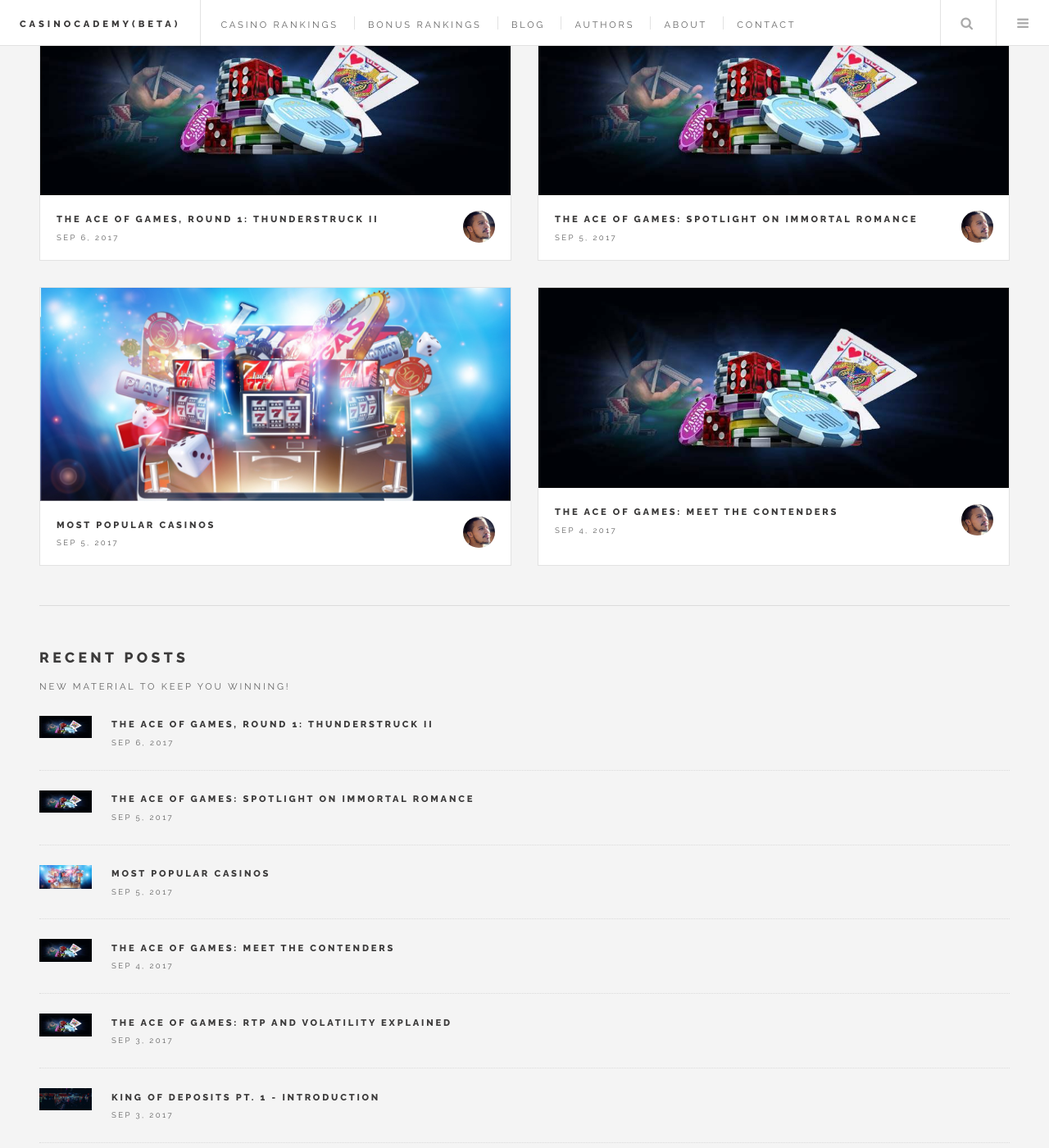
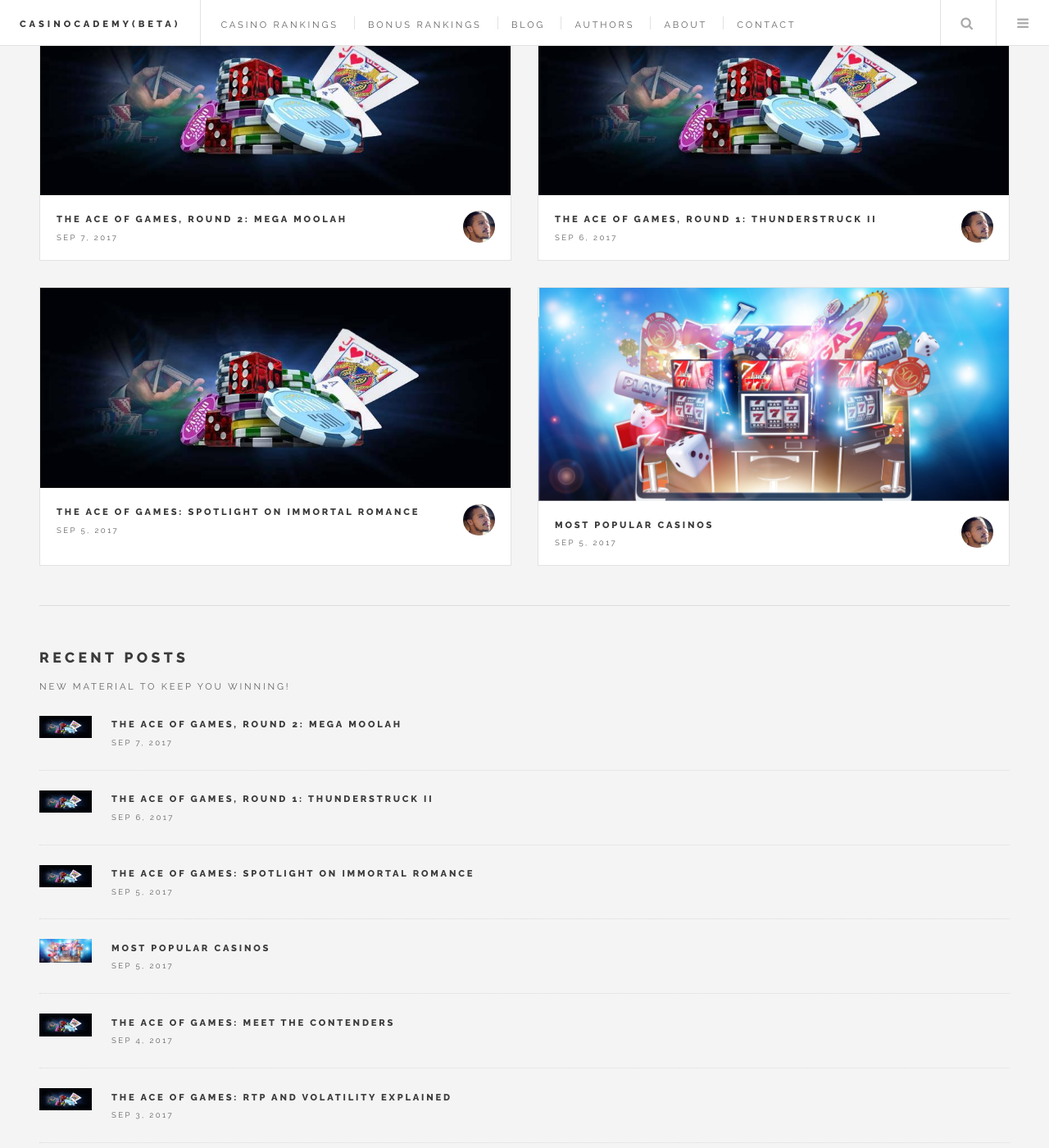
Before and after one commit to MI6-EMP-ID-007/MI6-EMP-ID-007.github.io, a Jekyll site: the page built from _posts/2017-09-01-Hello.md, in a window 1280 px wide and 1400 px high, scrolled down 2410 px. Shown: the whole window at 82% size. Built offline with Jekyll 4.4.1, drawn with Linux system fonts in a browser that asks for light colours; part of the change alters nothing that is shown; some of the changed text lies outside the part shown.

Commit message:
Add Ace of Games Round 2: Mega Moolah post; link from Meet the Contenders
Co-Authored-By: Claude Sonnet 5.5 <noreply@anthropic.com>

```diff
--- a/_posts/2017-09-04-The-Ace-of-Games.md
+++ b/_posts/2017-09-04-The-Ace-of-Games.md
@@ -17,7 +17,7 @@ Many players have a favourite casino, and most casinos stock games from a handfu
 
 - **Thunderstruck II.** A Norse mythology slot with 243 ways to win. Its bonus round, the Great Hall of Spins, unlocks new features the more often you reach it.
 - **Immortal Romance.** A vampire love story with 243 ways to win and a bonus round built around its four main characters. Read more in our [Spotlight on Immortal Romance]({% post_url 2017-09-05-The-Ace-of-Games %}).
-- **Mega Moolah.** A progressive jackpot slot. A slice of every bet feeds a jackpot that can grow into a life-changing sum, which puts it in a category of its own.
+- **Mega Moolah.** A progressive jackpot slot. A slice of every bet feeds a jackpot that can grow into a life-changing sum, which puts it in a category of its own. Read our [Round 2 review]({% post_url 2017-09-07-The-Ace-of-Games %}).
 
 **NetEnt**
 
--- /dev/null
+++ b/_posts/2017-09-07-The-Ace-of-Games.md
@@ -0,0 +1,51 @@
+---
+layout: posts
+title: "The Ace of Games, Round 2: Mega Moolah"
+author: Andrew Morris
+topic: Games
+description: "Round 2 of The Ace of Games: our review of Microgaming's Mega Moolah, its four progressive jackpots and what its low RTP means for you."
+headerImg: theAceOfGamesGeneric.jpg
+subtitle: |
+    One Game will be crowned as the undisputed winner amongst the Games. Can a jackpot giant take the title?
+---
+
+<h2>The slot that has made more millionaires than any other</h2>
+
+Round 1 gave us an electric classic. Round 2 is a very different kind of contender. This one does not try to win you over with fancy bonus rounds or a cinematic intro. It wins you over with a number that sits above the reels and keeps on climbing.
+<!--more-->
+Welcome back to The Ace of Games, our search for the best online Casino game in the world. If you missed the build-up, the links at the bottom of this page will catch you up. Today we are taking a look at the one and only Mega Moolah.
+
+The setup could not be simpler. Mega Moolah is a safari-themed slot with 5 reels, 3 rows and 25 fixed paylines. Lions, elephants, giraffes and zebras fill the reels, and the whole thing looks every bit as old as it is. Microgaming released it back in 2006 and, unlike many games from that era, it never faded away. It never needed to. It has one trick, and it is a very good one.
+
+**Four jackpots, one wheel**
+
+Mega Moolah is a progressive jackpot slot. A small slice of every bet placed on the game, at every casino that offers it, is added to a shared prize pool. That is why the top prize can grow into a sum that no ordinary slot could ever afford to pay.
+
+There are four jackpots in total: Mini, Minor, Major and the mighty Mega. Any spin on the game can trigger the Jackpot Wheel, and once the wheel appears you are guaranteed to win one of the four. Bigger bets give you better odds of landing the bigger jackpots, but you do not need a huge stake to be in with a chance.
+
+**The Lion and the Monkey**
+
+Away from the jackpot, the game keeps things simple. The lion is the wild, and he substitutes for other symbols and doubles the wins he helps to create. The monkey is the scatter. Land three or more of them and you will trigger 15 free spins in which every win is tripled.
+
+It is a solid feature, but let us be honest, it is not the reason anybody plays this game. Compare it with the Great Hall of Spins in [Thunderstruck II]({% post_url 2017-09-06-The-Ace-of-Games %}) and you can see where Microgaming spent its effort.
+
+**Here is the catch**
+
+Remember what we said about win percentages in [RTP and Volatility Explained]({% post_url 2017-09-03-The-Ace-of-Games %})? Mega Moolah is the perfect example of why that number matters. Its RTP is commonly listed at around 88%, which is a lot lower than most slots. Because a part of every bet feeds the jackpot, less of it goes back to you in regular wins.
+
+That does not make it a bad game. It makes it a different kind of game. You are not paying for steady value here, you are paying for a lottery ticket that you can spin. Expect quiet stretches, and treat any session as entertainment first and a shot at the big one second.
+
+**Does it pay?**
+
+Sometimes it pays spectacularly. In 2015 a player at Betway turned a single 25p spin into more than £13 million, a win that Guinness World Records recognised as the largest online slot payout of its time. Those stories are exactly why the game still draws crowds.
+
+**Our verdict for Round 2**
+
+Mega Moolah is not trying to be the best slot at everything, and that makes it hard to score fairly against a game like Thunderstruck II. Judged on regular play and bonus value, it falls short. Judged on the thrill of a life-changing jackpot, nothing else here comes close. We will weigh both sides against the five points from [The Rules of the Contest]({% post_url 2017-09-02-The-Ace-of-Games %}) when we crown our champion.
+
+If you fancy a go, many casinos let you try the game in a free demo mode first. Play it for the fun of it, set a budget and stick to it.
+
+Check back soon for the next contender in the running for the Ace of Games championship title.
+
+
+Missed the build-up? Start with [The Rules of the Contest]({% post_url 2017-09-02-The-Ace-of-Games %}) and [Meet the Contenders]({% post_url 2017-09-04-The-Ace-of-Games %}), then read [Round 1: Thunderstruck II]({% post_url 2017-09-06-The-Ace-of-Games %}).
```
